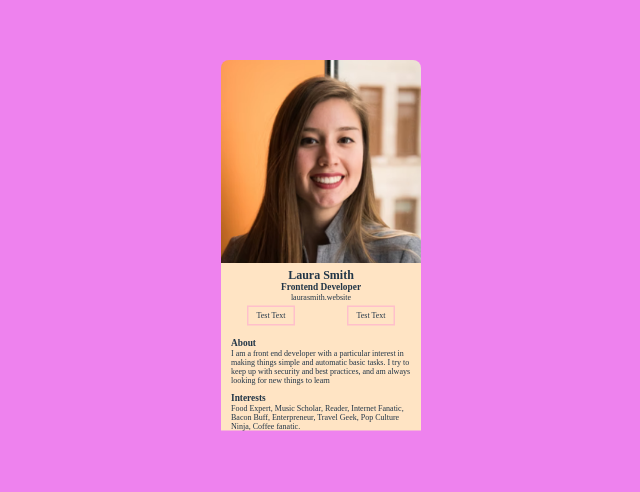
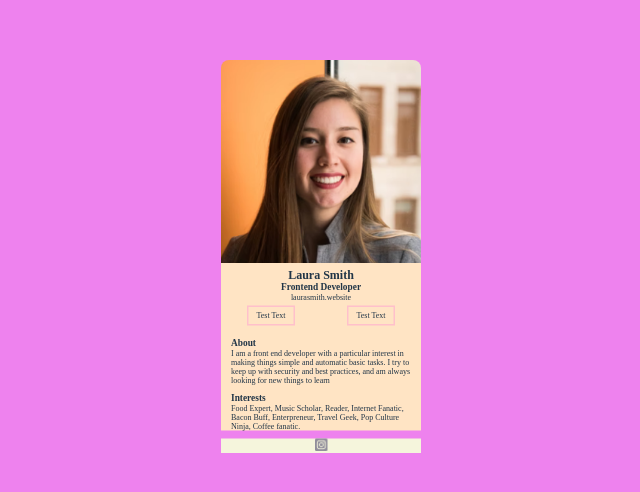
Before and after one commit to LENI4C/BusinessCard, a React (Vite) app: page / in a window 1280 px wide. Shown: the part 250-742 px from the top of the page, without its empty margins (319-959 px from the left). Built offline with nearby package versions, Linux system fonts and the light colour scheme.

Commit message:
added ig logo + footer

```diff
--- a/components/App.jsx
+++ b/components/App.jsx
@@ -5,6 +5,7 @@ export const Card = () => {
         <div className="card">
             <CardImage />
             <Info />
+            <Footer />
         </div>
     );
 };
@@ -71,4 +72,12 @@ const Info = () => {
     );
 };
 
+const Footer = () => {
+    return(
+        <footer>
+            <img src="../src/assets/icons/ig-icon.png" alt="" />
+        </footer>
+    )
+}
+
 export default Card;
--- a/src/index.css
+++ b/src/index.css
@@ -61,6 +61,10 @@ body {
     text-align: left;
 }
 
+footer {
+    background-color: beige;
+}
+
 @media (prefers-color-scheme: light) {
     :root {
         color: #213547;
```
Also changed, not shown: src/assets/icons/ig-icon.png (added).
